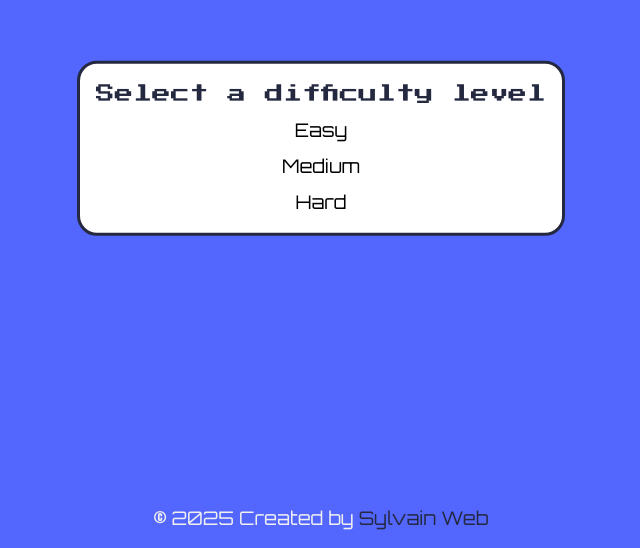
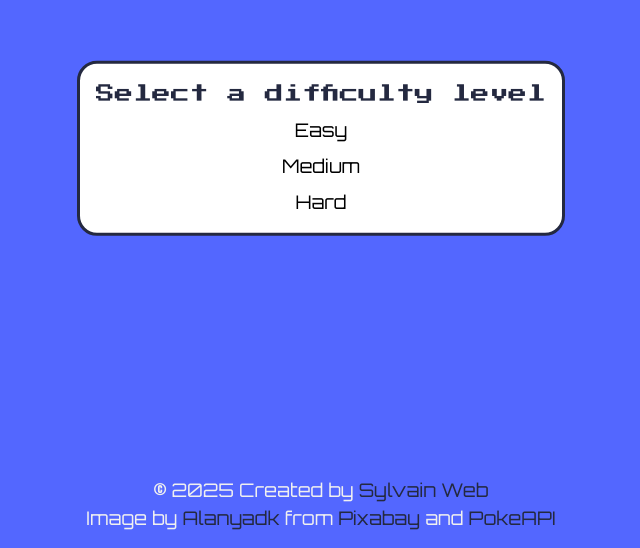
Before and after one commit to SylvainPS78/odin-pokemon-memory-card, a React (Vite) app: page / in a window 1280 px wide. Shown: the part 252-800 px from the top of the page, without its empty margins (319-959 px from the left). Built offline with nearby package versions, Linux system fonts and the light colour scheme.

Commit message:
FEAT Split LoadingMessage in component + styles
- Add pokeball image for loading animation
- Update MainScreen to use LoadingMessage component
- Update Footer with image link

```diff
--- a/src/assets/components/Footer.jsx
+++ b/src/assets/components/Footer.jsx
@@ -17,6 +17,36 @@ const Footer = () => {
           Sylvain Web
         </a>
       </p>
+      <p>
+        {" "}
+        Image by{" "}
+        <a
+          target="_blank"
+          rel="noopener noreferrer"
+          aria-label="Visit Alanyadk profile on Pixabay"
+          href="https://pixabay.com/users/alanyadk-1919646/"
+        >
+          Alanyadk
+        </a>{" "}
+        from{" "}
+        <a
+          target="_blank"
+          rel="noopener noreferrer"
+          aria-label="Visit Pixabay website"
+          href="https://pixabay.com/"
+        >
+          Pixabay
+        </a>{" "}
+        and{" "}
+        <a
+          target="_blank"
+          rel="noopener noreferrer"
+          aria-label="Visit PokeApi Website"
+          href="https://pokeapi.co/"
+        >
+          PokeAPI
+        </a>
+      </p>
     </footer>
   );
 };
--- /dev/null
+++ b/src/assets/components/LoadingMessage.jsx
@@ -0,0 +1,17 @@
+import pokeballImage from "../img/pokeball.png";
+
+const LoadingMessage = () => {
+  return (
+    <div className="loading-message">
+      Loading...
+      <img
+        className="loading-image"
+        src={pokeballImage}
+        aria-hidden="true"
+        alt=""
+      />
+    </div>
+  );
+};
+
+export default LoadingMessage;
--- a/src/assets/components/MainScreen.jsx
+++ b/src/assets/components/MainScreen.jsx
@@ -1,5 +1,6 @@
 import { useState, useEffect } from "react";
 import Card from "./Card.jsx";
+import LoadingMessage from "./LoadingMessage.jsx";
 import getRandomPokemonList from "../utlitis/getRandomPokemonList.js";
 
 const MainScreen = ({ difficulty }) => {
@@ -10,7 +11,10 @@ const MainScreen = ({ difficulty }) => {
   useEffect(() => {
     const fetchAllPokemon = async () => {
       try {
-        const pokemonListData = await getRandomPokemonList(difficulty);
+        const [pokemonListData] = await Promise.all([
+          getRandomPokemonList(difficulty),
+          new Promise((resolve) => setTimeout(resolve, 2000)),
+        ]);
 
         setPokemonList(pokemonListData);
       } catch (e) {
@@ -25,11 +29,11 @@ const MainScreen = ({ difficulty }) => {
   }, [difficulty]);
 
   if (isLoading) {
-    return <div>Loading...</div>;
+    return <LoadingMessage />;
   }
 
   if (error) {
-    return <div>Error: {error}</div>;
+    return <div className="error-message">Error: {error}</div>;
   }
 
   return (
--- a/src/assets/styles/Game.css
+++ b/src/assets/styles/Game.css
@@ -95,4 +95,24 @@
   padding: 0.25rem 0.5rem;
   transform: translateY(-1px);
   color: #5367ff;
+}
+
+.error-message,
+.loading-message {
+  margin: auto auto;
+  font-family: "Press_Start_2P", "Courier New", monospace;
+  font-size: clamp(16px, 2vw + 0.5rem, 25px);
+}
+
+@keyframes spin {
+  from {
+    transform: rotate(0deg);
+  }
+  to {
+    transform: rotate(360deg);
+  }
+}
+.loading-image {
+  margin-top: 2rem;
+  animation: spin 2s linear infinite;
 }/*# sourceMappingURL=Game.css.map */
```
Also changed, not shown: src/assets/styles/Game.scss (+29 -0 lines), src/assets/img/pokeball.png (added), 1 other file (tests, documents, lock files or other folders).
